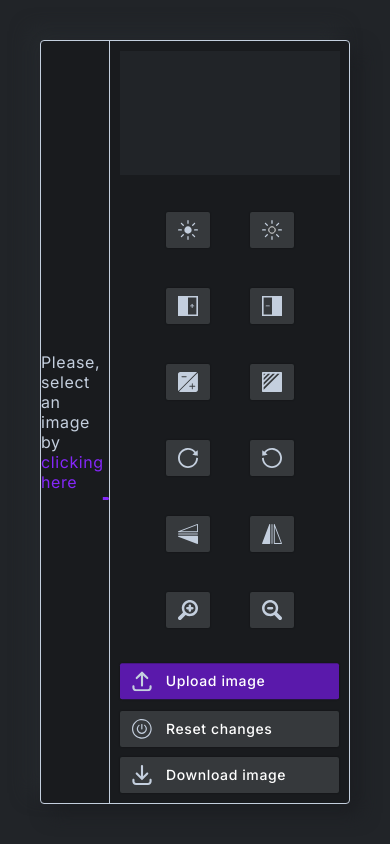
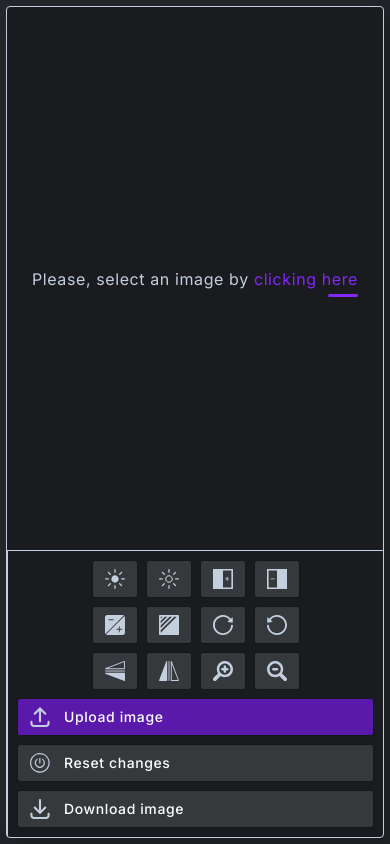
Before and after one commit to JimmyMos/free-image-cropper-online, a SvelteKit app: page / in a window 390 px wide. Shown: the top 844 px of the page. Built offline with nearby package versions, Linux system fonts and the light colour scheme; no server answers.

Commit message:
responsive design

```diff
--- a/src/routes/+page.svelte
+++ b/src/routes/+page.svelte
@@ -137,6 +137,9 @@
                     removeClass(elUploadImgBtn, 'click_me');
                 }
             }
+            window.addEventListener('resize', (e) => {
+                sizeCropperWrapper(elWrapperCropper, document.querySelector('.cropper_wrapper'));
+            });
             setStateActiveCropper(stateActiveCropper);
             async function handleFileChange(CropperOptions){
                 elCropperFileInput.addEventListener('change', async (e) => {
@@ -591,4 +594,30 @@
         }
     }
 }
+
+@media (max-width: 1200px) {
+    .working_container{
+        flex-direction: column;
+        margin: 6px!important;
+        height: calc(100vh - 12px)!important;
+        width: calc(100% - 12px)!important;
+        .control_wrapper{
+            border-left: unset;
+            border-top: 1px solid var(--font_color);
+            width: 100%!important;
+            .img_preview_cont{
+                display: none!important;
+            }
+            .action_buttons_container{
+                grid-template-columns: repeat(4, 1fr)!important;
+                grid-row-gap: 10px!important;
+                grid-column-gap: 10px!important;
+                margin-bottom: 10px;
+            }
+            :global(.button.click_me){
+                animation-name: none;
+            }
+        }
+    }
+}
 </style>
```
Lines whose indentation alone changed are shown as unchanged.
